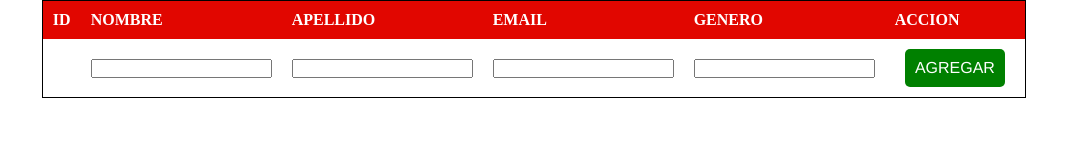
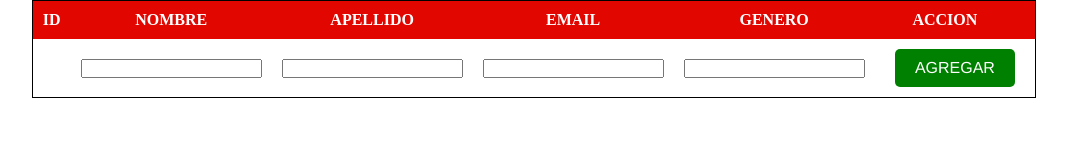
Before and after one commit to RocioL90/CRUD-API, a plain HTML site: page index.html in a window 1280 px wide. Shown: the whole page, without its empty margins (106-1173 px from the left). Drawn offline with nearby package versions, Linux system fonts and the light colour scheme; no server answers.

Commit message:
Update style.css

```diff
--- a/style.css
+++ b/style.css
@@ -22,7 +22,7 @@ th, td {
 th {
     background-color: var(--primary-color);
     color: white;
-    text-align: left
+    /*text-align: left*/
 }
 #popUp {
     overflow-x: hidden
@@ -34,7 +34,7 @@ label {
 
 /* botones */
 .btn {
-    width: 100px;
+    width: 120px;
     padding: 10px;
     color: white;
     background-color: var(--primary-color);
@@ -55,7 +55,7 @@ label {
 }
 
 .inputPopUp {
-    text-align: right;
+    text-align: left;
 
 
 }
```
